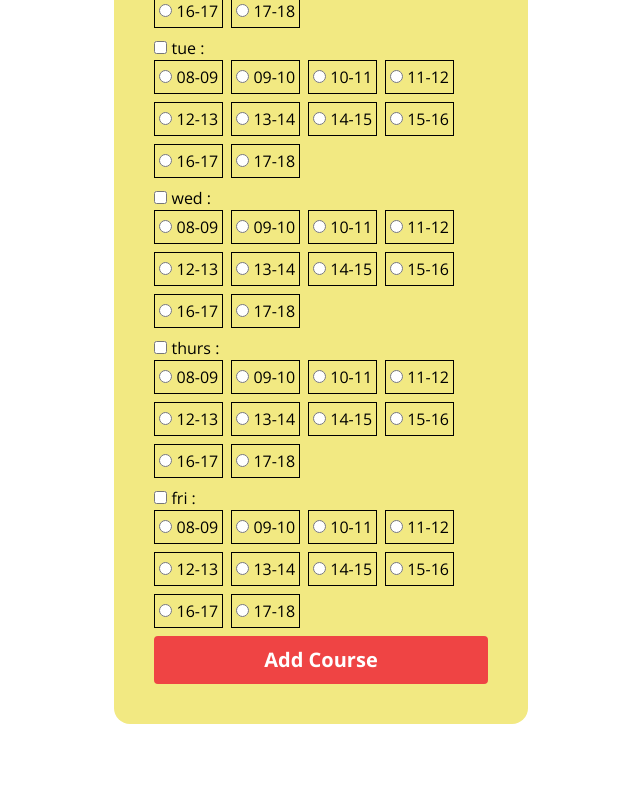
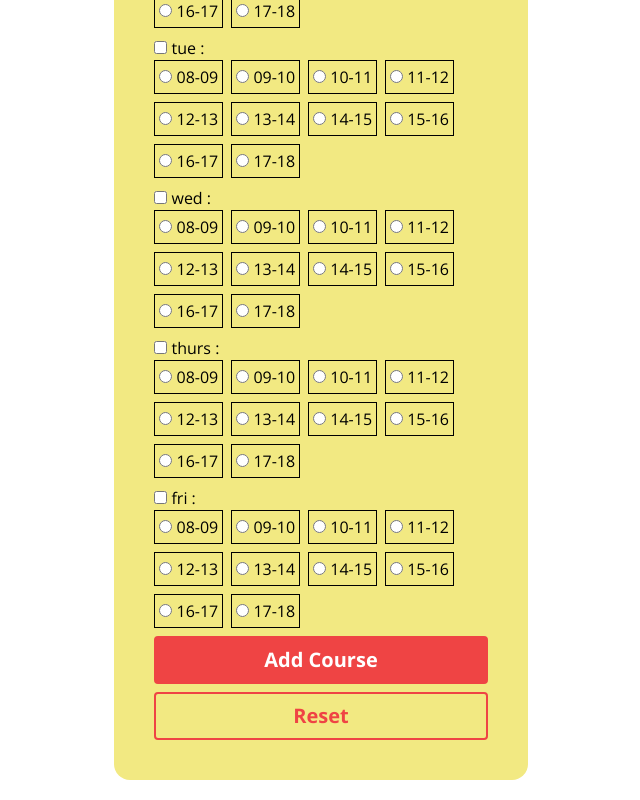
Before and after one commit to Gauravtripathii/line-up, a Next.js app: page /courses/add in a window 1280 px wide. Shown: the part 624-1424 px from the top of the page, without its empty margins (319-959 px from the left). Before the commit the page ends 1368 px from the top, so only its background shows below. Built offline with nearby package versions, Linux system fonts and the light colour scheme.

Commit message:
add course

```diff
--- a/src/app/courses/add/page.tsx
+++ b/src/app/courses/add/page.tsx
@@ -55,13 +55,13 @@ export default function AddCourse() {
   const addCourse = async () => {
     try {
       const email = await getAuthenticatedUserEmail();
-      console.log({...payload, email})
+      console.log({ ...payload, email });
       const response: any = await axios.post("/api/courses/addCourse", {
         ...payload,
         email,
       });
       toast.success(response.message);
-      router.push('/courses');
+      router.push("/courses");
     } catch (error: any) {
       toast.error(error.message);
     }
@@ -130,8 +130,8 @@ export default function AddCourse() {
                   >
                     <input
                       type="radio"
-                      name={time}
-                      id={time}
+                      name={day + time}
+                      id={time + time}
                       onClick={() =>
                         setPayload({
                           ...payload,
@@ -159,6 +159,26 @@ export default function AddCourse() {
           >
             Add Course
           </button>
+          <button
+            onClick={() =>
+              setPayload({
+                code: "",
+                name: "",
+                description: "",
+                profileImage: "",
+                faculty: "",
+                schedule: [
+                  {
+                    day: "",
+                    time: "",
+                  },
+                ],
+              })
+            }
+            className="border-2 border-red-500 rounded text-red-500 p-2 w-full font-bold text-xl hover:bg-red-500 hover:text-white mt-2"
+          >
+            Reset
+          </button>
         </p>
       </div>
     </div>
```
